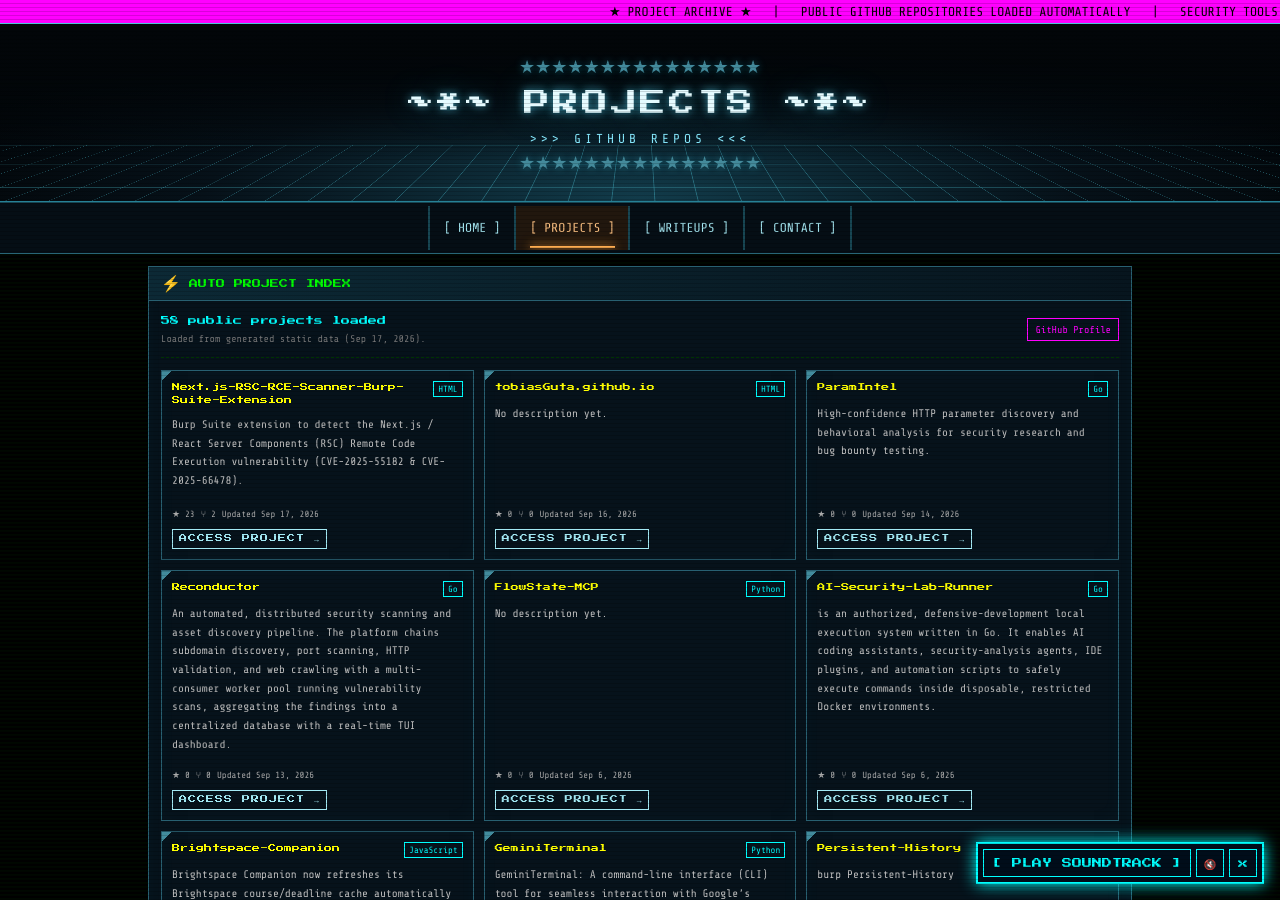
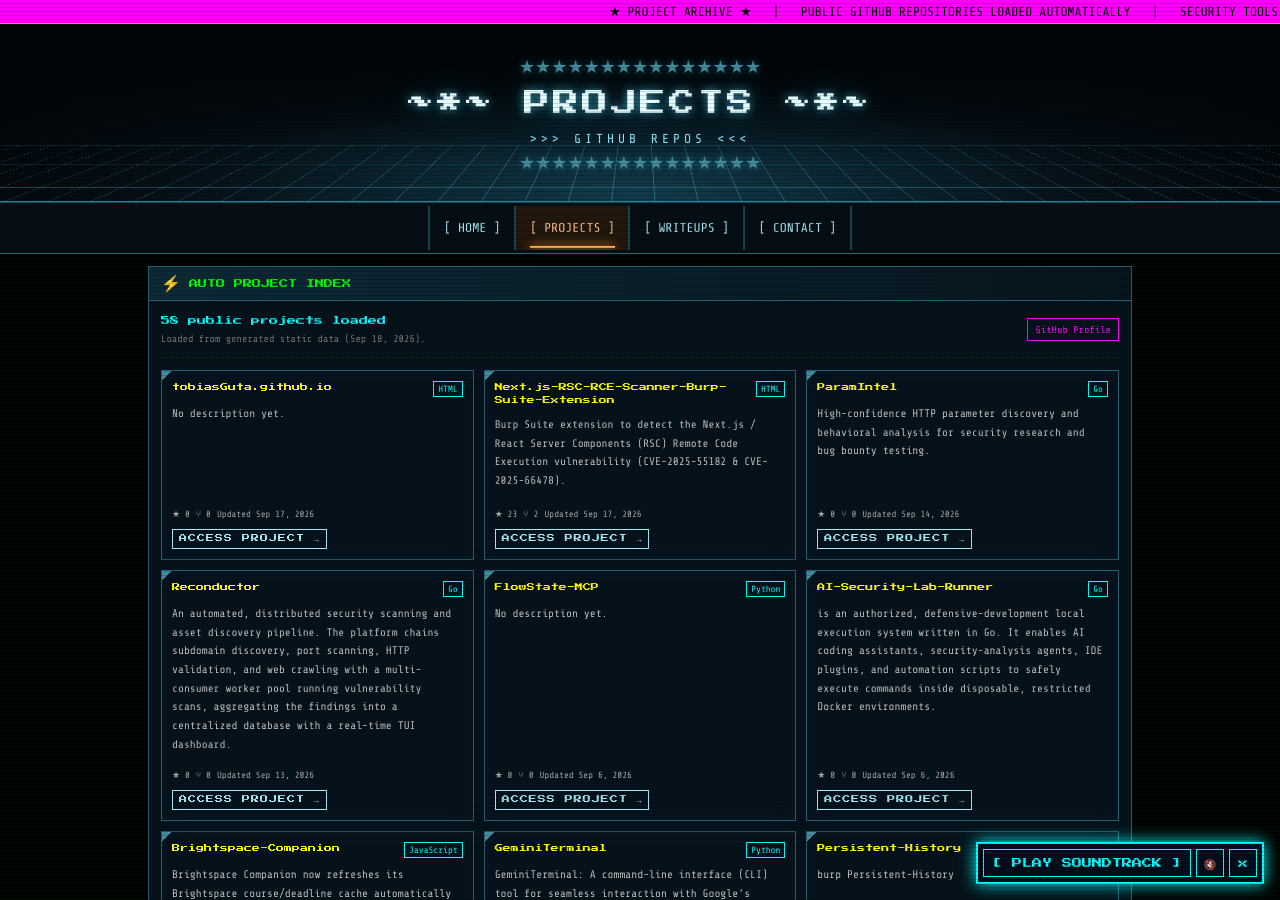
Before and after one commit to tobiasGuta/tobiasGuta.github.io, a Jekyll site: the page built from projects.html, in a window 1280 px wide and 900 px high. Built offline with Jekyll 4.4.1, drawn with Linux system fonts in a browser that asks for light colours; part of the change alters nothing that is shown.

Commit message:
Update generated project data

```diff
--- a/assets/data/projects.json
+++ b/assets/data/projects.json
@@ -1,8 +1,21 @@
 {
   "owner": "tobiasGuta",
   "source": "github_api",
-  "generated_at": "2026-09-17T13:25:39.492683+00:00",
+  "generated_at": "2026-09-18T12:57:18.518098+00:00",
   "projects": [
+    {
+      "name": "tobiasGuta.github.io",
+      "description": null,
+      "html_url": "https://github.com/tobiasGuta/tobiasGuta.github.io",
+      "homepage": null,
+      "language": "HTML",
+      "topics": [],
+      "stargazers_count": 0,
+      "forks_count": 0,
+      "updated_at": "2026-09-17T13:25:45Z",
+      "fork": false,
+      "archived": false
+    },
     {
       "name": "Next.js-RSC-RCE-Scanner-Burp-Suite-Extension",
       "description": "Burp Suite extension to detect the Next.js / React Server Components (RSC) Remote Code Execution vulnerability (CVE-2025-55182 & CVE-2025-66478).",
@@ -13,19 +26,6 @@
       "stargazers_count": 23,
       "forks_count": 2,
       "updated_at": "2026-09-17T03:00:41Z",
-      "fork": false,
-      "archived": false
-    },
-    {
-      "name": "tobiasGuta.github.io",
-      "description": null,
-      "html_url": "https://github.com/tobiasGuta/tobiasGuta.github.io",
-      "homepage": null,
-      "language": "HTML",
-      "topics": [],
-      "stargazers_count": 0,
-      "forks_count": 0,
-      "updated_at": "2026-09-16T13:29:07Z",
       "fork": false,
       "archived": false
     },
```
